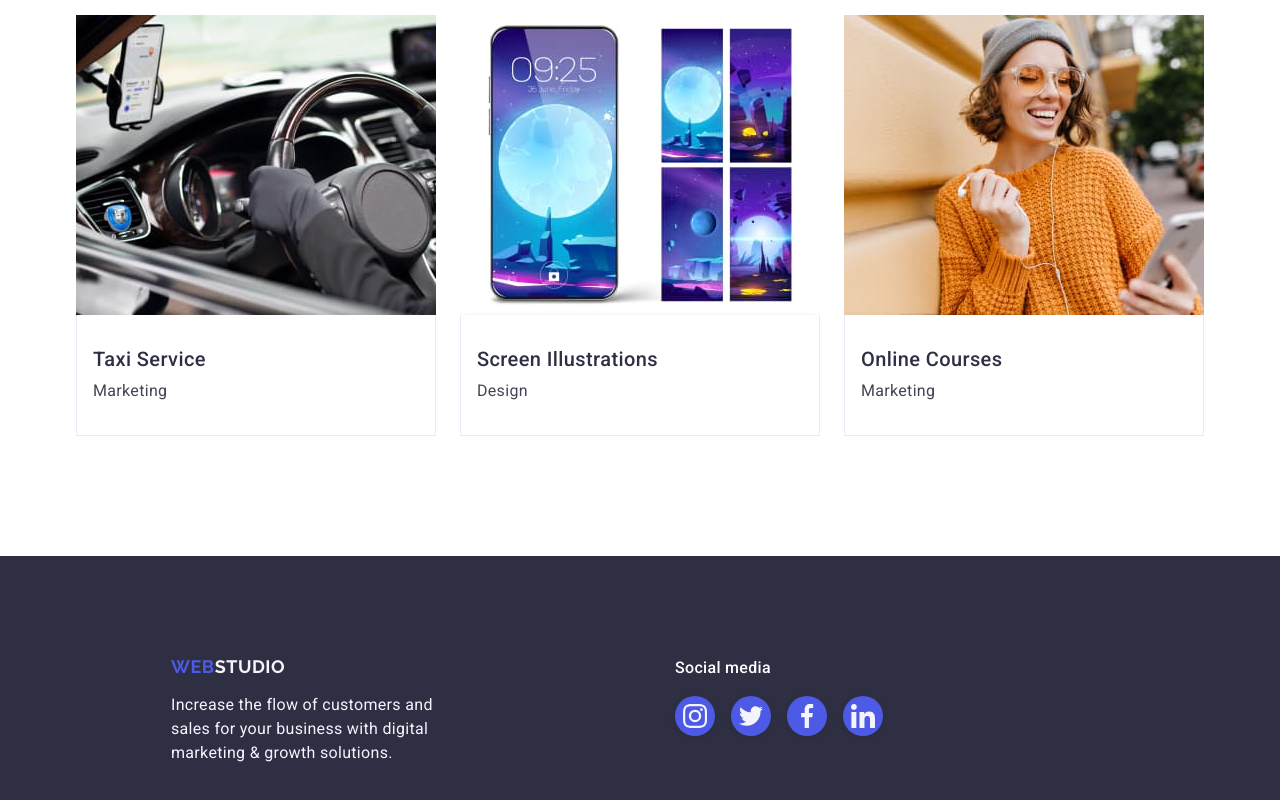
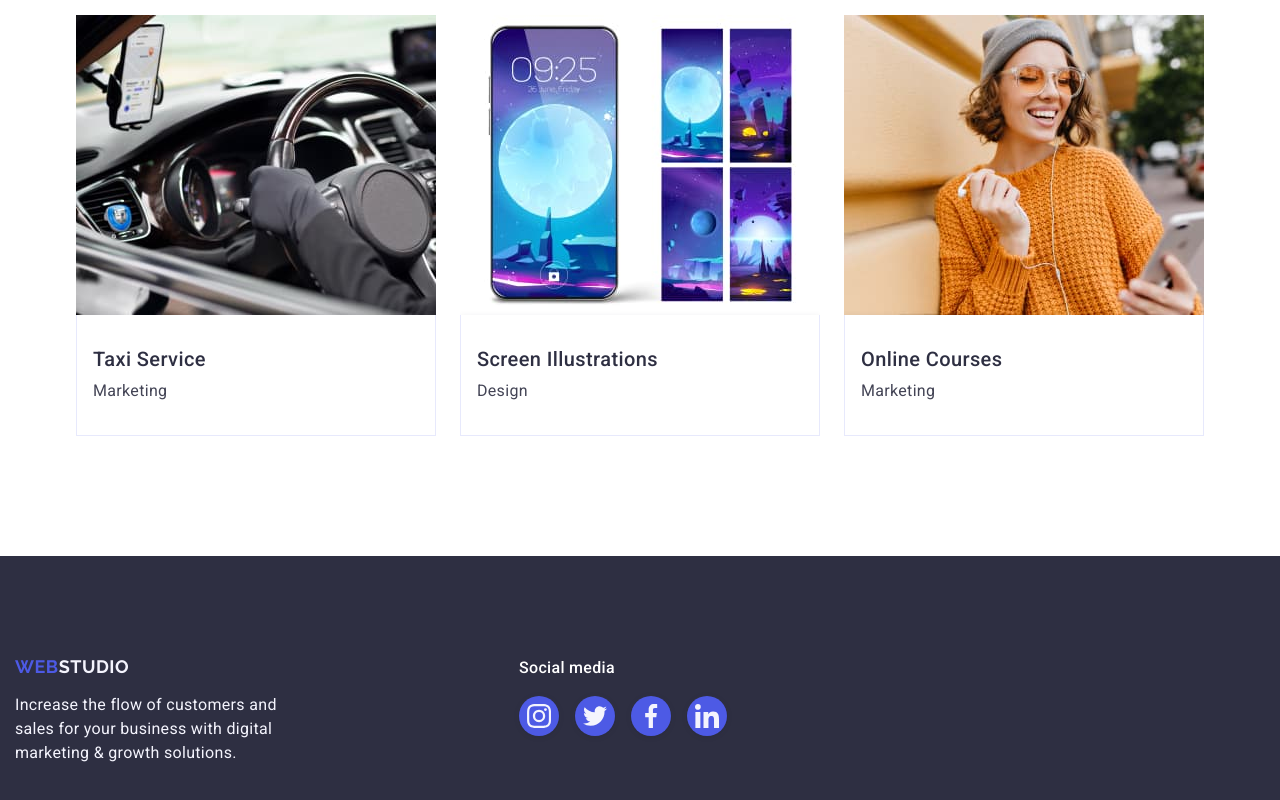
Before and after one commit to vova-od/-goit-markup-hw-04, a plain HTML site: page index.html in a window 1280 px wide. Shown: the part 2624-3424 px from the top of the page. Drawn offline with nearby package versions, Linux system fonts and the light colour scheme.

Commit message:
correct portfolio footer

```diff
--- a/css/style.css
+++ b/css/style.css
@@ -425,6 +425,7 @@
     display: flex;
     flex-wrap: wrap;
     gap: 48px 24px;
+    transform: translateY(0%);
   }
 
   .portfolio-item {
@@ -432,7 +433,7 @@
     width: calc((100% - 48px) / 3);
     position: relative;
     transition: box-shadow 250ms cubic-bezier(0.4, 0, 0.2, 1);
-    transform: translateY(0%);
+
   }
 
 
@@ -501,8 +502,8 @@
   /* -------------footer----------------- */
 
 
+
   .footer-container {
-  max-width: 1440px;
   align-items: baseline;
   display: flex;
   width: 1440px;
@@ -513,7 +514,6 @@
 
   .footer-wrap {
   margin-right: 120px;
-  margin-left: 156px;
   }
 
   .footer-logo {
```
